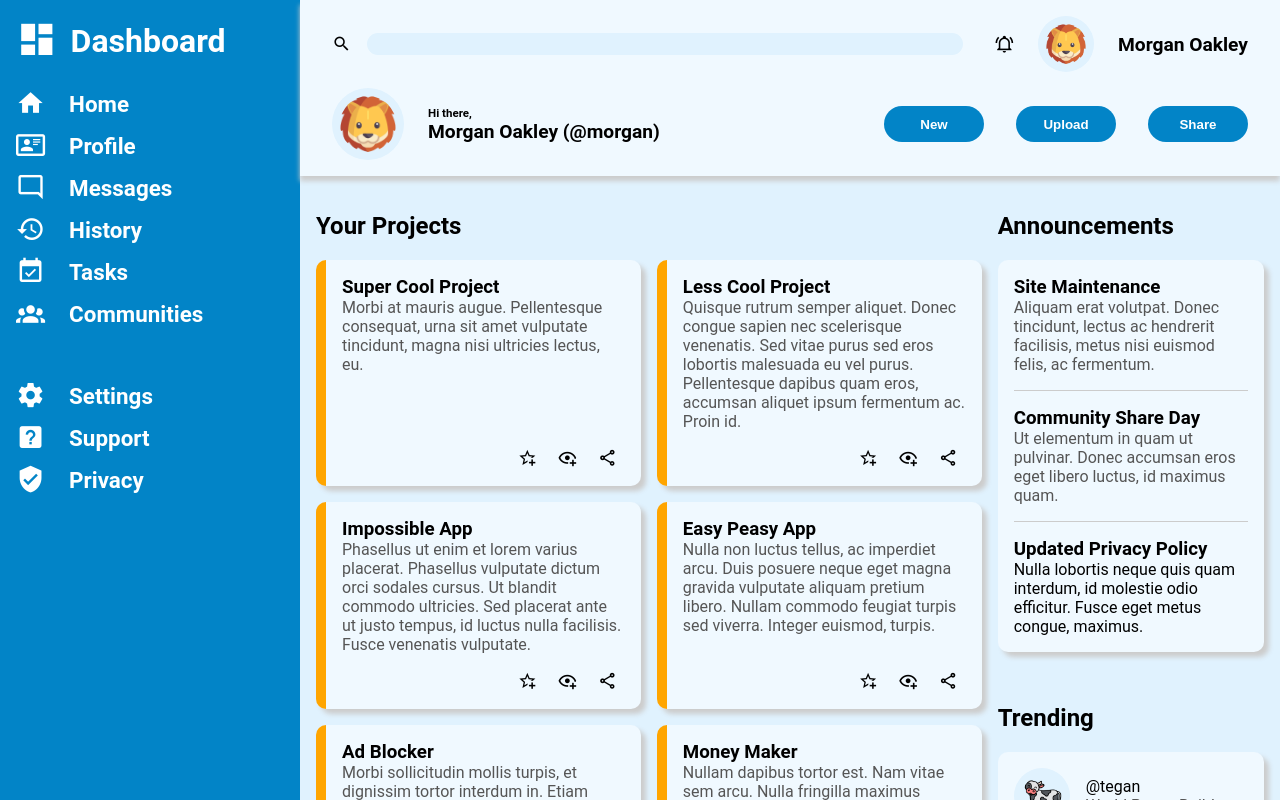
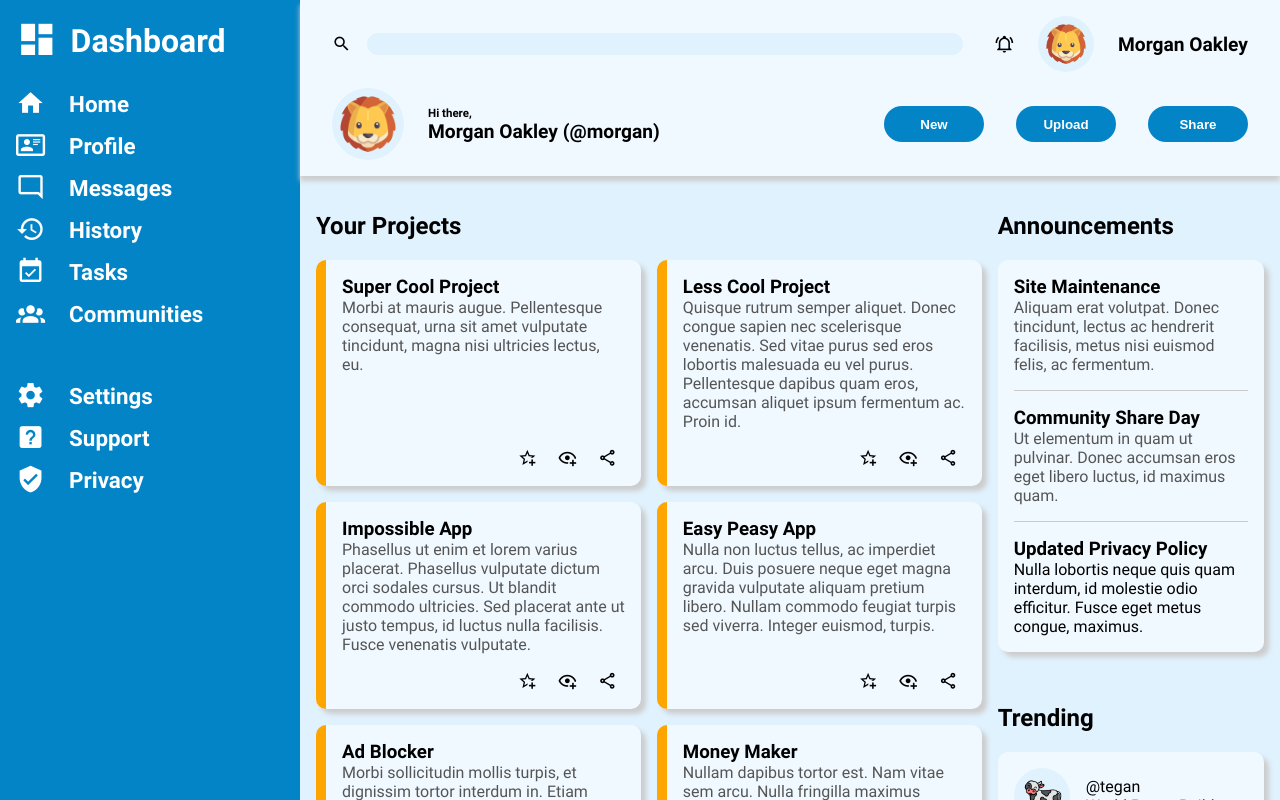
Before and after one commit to jundran/admin-dashboard, a website: page index.html in a window 1280 px wide. Shown: the top 800 px of the page. Drawn offline with Linux system fonts and the light colour scheme.

Commit message:
Self host Roboto font

```diff
--- a/styles.sass
+++ b/styles.sass
@@ -1,3 +1,87 @@
+/* roboto-100 - latin */
+@font-face
+  font-family: 'Roboto'
+  font-style: normal
+  font-weight: 100
+  src: local(''), url('fonts/roboto-v30-latin-100.woff2'), format('woff2')
+
+/* roboto-100italic - latin */
+@font-face
+  font-family: 'Roboto'
+  font-style: italic
+  font-weight: 100
+  src: local(''), url('fonts/roboto-v30-latin-100italic.woff2'), format('woff2')
+
+/* roboto-300 - latin */
+@font-face
+  font-family: 'Roboto'
+  font-style: normal
+  font-weight: 300
+  src: local(''), url('fonts/roboto-v30-latin-300.woff2'), format('woff2')
+
+/* roboto-300italic - latin */
+@font-face
+  font-family: 'Roboto'
+  font-style: italic
+  font-weight: 300
+  src: local(''), url('fonts/roboto-v30-latin-300italic.woff2'), format('woff2')
+
+/* roboto-regular - latin */
+@font-face
+  font-family: 'Roboto'
+  font-style: normal
+  font-weight: 400
+  src: local(''), url('fonts/roboto-v30-latin-regular.woff2'), format('woff2')
+
+/* roboto-italic - latin */
+@font-face
+  font-family: 'Roboto'
+  font-style: italic
+  font-weight: 400
+  src: local(''), url('fonts/roboto-v30-latin-italic.woff2'), format('woff2')
+
+/* roboto-500 - latin */
+@font-face
+  font-family: 'Roboto'
+  font-style: normal
+  font-weight: 500
+  src: local(''), url('fonts/roboto-v30-latin-500.woff2'), format('woff2')
+
+/* roboto-500italic - latin */
+@font-face
+  font-family: 'Roboto'
+  font-style: italic
+  font-weight: 500
+  src: local(''), url('fonts/roboto-v30-latin-500italic.woff2'), format('woff2')
+
+/* roboto-700 - latin */
+@font-face
+  font-family: 'Roboto'
+  font-style: normal
+  font-weight: 700
+  src: local(''), url('fonts/roboto-v30-latin-700.woff2'), format('woff2')
+
+/* roboto-700italic - latin */
+@font-face
+  font-family: 'Roboto'
+  font-style: italic
+  font-weight: 700
+  src: local(''), url('fonts/roboto-v30-latin-700italic.woff2'), format('woff2')
+
+/* roboto-900 - latin */
+@font-face
+  font-family: 'Roboto'
+  font-style: normal
+  font-weight: 900
+  src: local(''), url('fonts/roboto-v30-latin-900.woff2'), format('woff2')
+
+/* roboto-900italic - latin */
+@font-face
+  font-family: 'Roboto'
+  font-style: italic
+  font-weight: 900
+  src: local(''), url('fonts/roboto-v30-latin-900italic.woff2'), format('woff2')
+
 $sky50: #F0F9FF
 $sky100: #E0F2FE
 $sky200: #BAE6FD
@@ -20,7 +104,7 @@
   display: grid
   grid-template-columns: 300px 1fr
   min-height: 100vh
-  font-family: roboto, sans-serif
+  font-family: 'Roboto', sans-serif
   > *
     padding: 16px
 
```
Also changed, not shown: README.md, fonts/roboto-v30-latin-100.woff2 (added), fonts/roboto-v30-latin-100italic.woff2 (added), fonts/roboto-v30-latin-300.woff2 (added), fonts/roboto-v30-latin-300italic.woff2 (added), fonts/roboto-v30-latin-500.woff2 (added), fonts/roboto-v30-latin-500italic.woff2 (added), fonts/roboto-v30-latin-700.woff2 (added), fonts/roboto-v30-latin-700italic.woff2 (added), fonts/roboto-v30-latin-900.woff2 (added), fonts/roboto-v30-latin-900italic.woff2 (added), fonts/roboto-v30-latin-italic.woff2 (added), fonts/roboto-v30-latin-regular.woff2 (added), styles.css, 1 other file.
